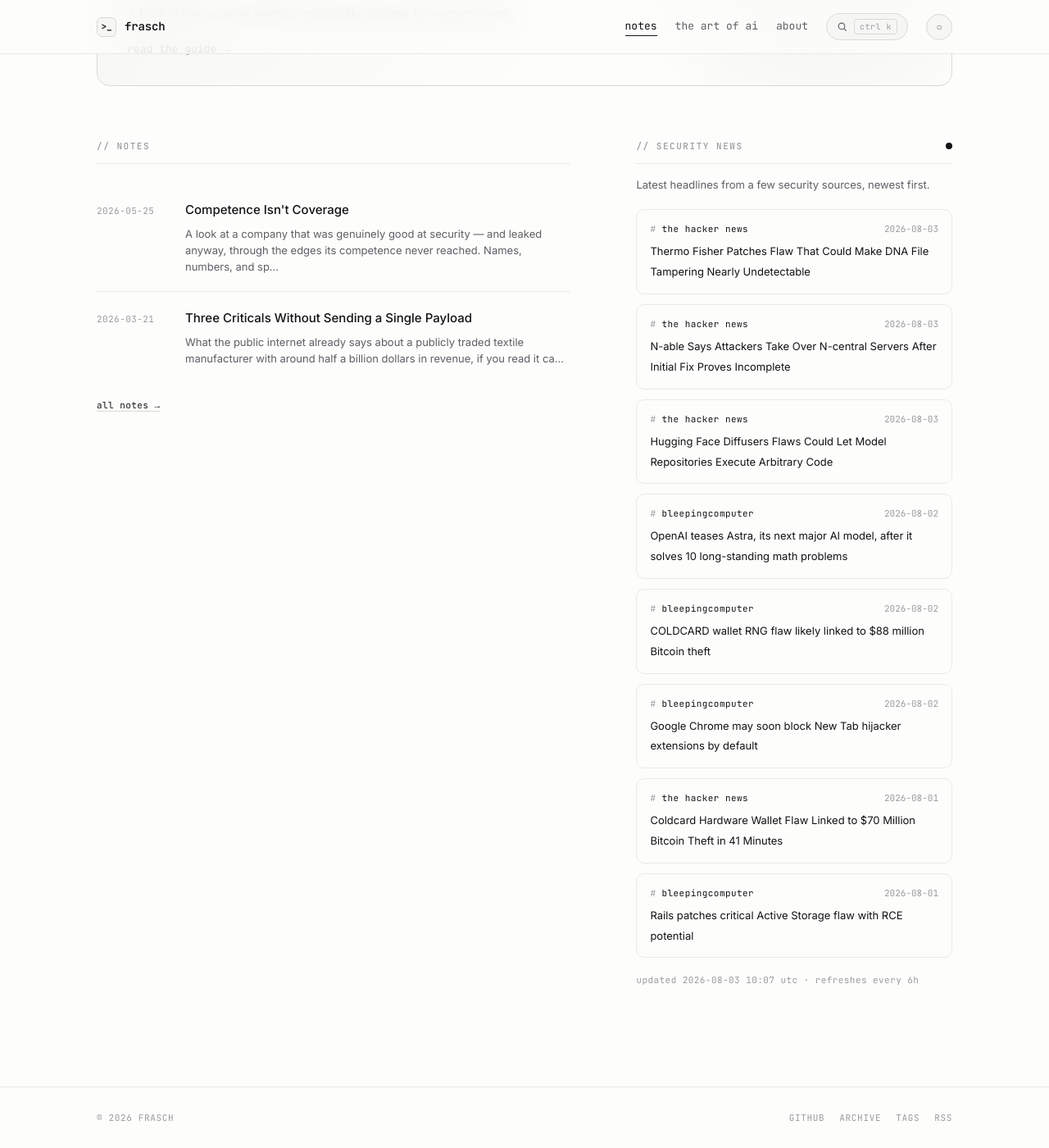
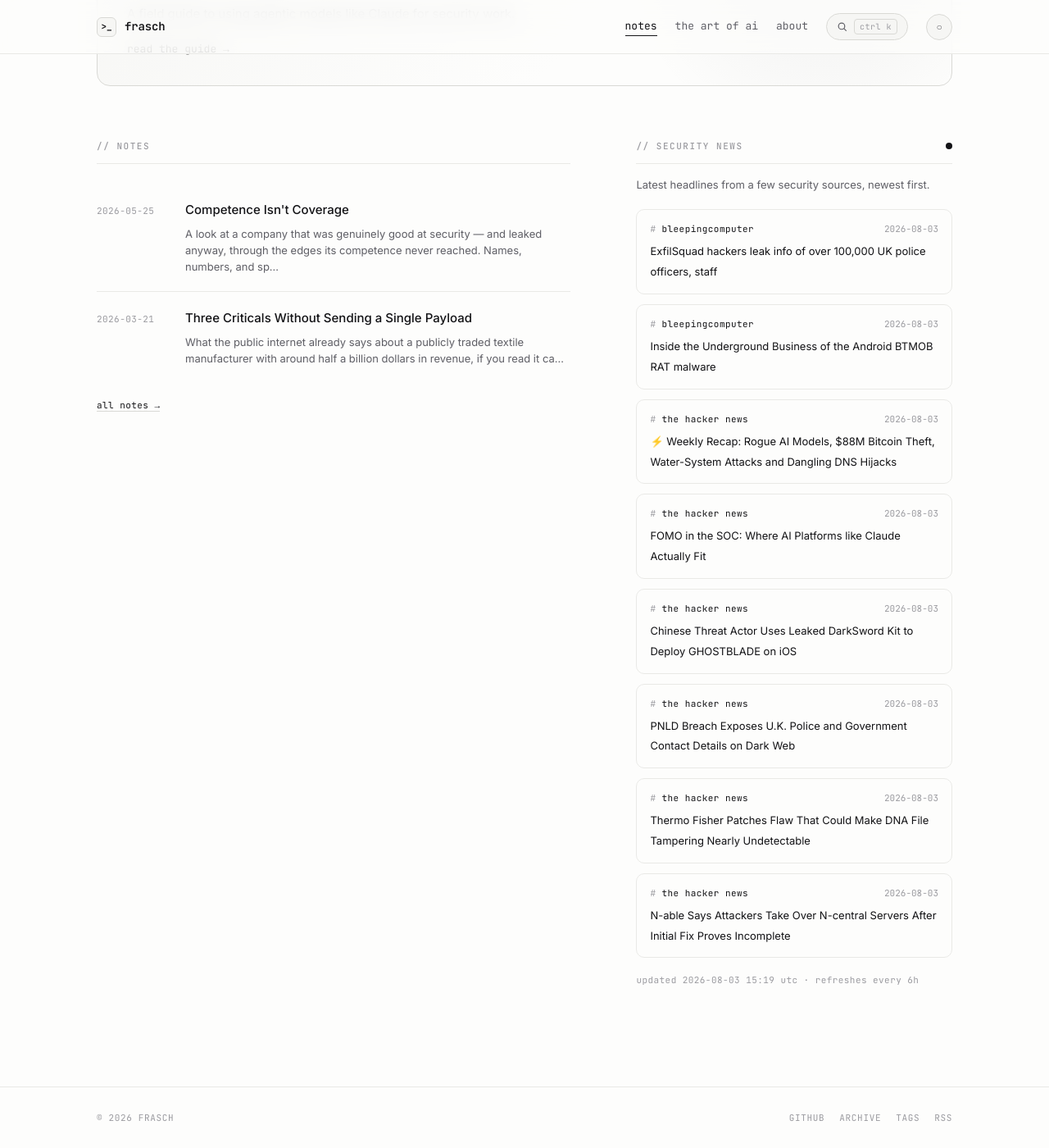
Before and after one commit to whoisfrasch/frasch, a Jekyll site: the page built from index.html, in a window 1280 px wide and 1400 px high, scrolled down 615 px. Shown: the whole window at 82% size. Built offline with Jekyll 4.4.1, drawn with Linux system fonts in a browser that asks for light colours.

Commit message:
Refresh security news feed

```diff
--- a/_data/news.json
+++ b/_data/news.json
@@ -1,6 +1,42 @@
 {
-  "updated": "2026-08-03T10:07:28Z",
+  "updated": "2026-08-03T15:19:19Z",
   "items": [
+    {
+      "source": "bleepingcomputer",
+      "title": "ExfilSquad hackers leak info of over 100,000 UK police officers, staff",
+      "link": "https://www.bleepingcomputer.com/news/security/exfilsquad-hackers-leak-info-of-over-100-000-uk-police-officers-staff/",
+      "date": "2026-08-03T15:04:39Z"
+    },
+    {
+      "source": "bleepingcomputer",
+      "title": "Inside the Underground Business of the Android BTMOB RAT malware",
+      "link": "https://www.bleepingcomputer.com/news/security/inside-the-underground-business-of-btmob-rat/",
+      "date": "2026-08-03T14:45:55Z"
+    },
+    {
+      "source": "the hacker news",
+      "title": "⚡ Weekly Recap: Rogue AI Models, $88M Bitcoin Theft, Water-System Attacks and Dangling DNS Hijacks",
+      "link": "https://thehackernews.com/2026/08/weekly-recap-rogue-ai-models-88m.html",
+      "date": "2026-08-03T14:03:11Z"
+    },
+    {
+      "source": "the hacker news",
+      "title": "FOMO in the SOC: Where AI Platforms like Claude Actually Fit",
+      "link": "https://thehackernews.com/2026/08/fomo-in-soc-where-ai-platforms-like.html",
+      "date": "2026-08-03T11:30:00Z"
+    },
+    {
+      "source": "the hacker news",
+      "title": "Chinese Threat Actor Uses Leaked DarkSword Kit to Deploy GHOSTBLADE on iOS",
+      "link": "https://thehackernews.com/2026/08/chinese-threat-actor-uses-leaked.html",
+      "date": "2026-08-03T10:49:06Z"
+    },
+    {
+      "source": "the hacker news",
+      "title": "PNLD Breach Exposes U.K. Police and Government Contact Details on Dark Web",
+      "link": "https://thehackernews.com/2026/08/pnld-breach-exposes-uk-police-and.html",
+      "date": "2026-08-03T09:13:56Z"
+    },
     {
       "source": "the hacker news",
       "title": "Thermo Fisher Patches Flaw That Could Make DNA File Tampering Nearly Undetectable",
@@ -12,42 +48,6 @@
       "title": "N-able Says Attackers Take Over N-central Servers After Initial Fix Proves Incomplete",
       "link": "https://thehackernews.com/2026/08/n-able-says-attackers-take-over-n.html",
       "date": "2026-08-03T06:41:46Z"
-    },
-    {
-      "source": "the hacker news",
-      "title": "Hugging Face Diffusers Flaws Could Let Model Repositories Execute Arbitrary Code",
-      "link": "https://thehackernews.com/2026/08/hugging-face-diffusers-flaws-could-let.html",
-      "date": "2026-08-03T06:40:31Z"
-    },
-    {
-      "source": "bleepingcomputer",
-      "title": "OpenAI teases Astra, its next major AI model, after it solves 10 long-standing math problems",
-      "link": "https://www.bleepingcomputer.com/news/artificial-intelligence/openai-teases-astra-its-next-major-ai-model-after-it-solves-10-long-standing-math-problems/",
-      "date": "2026-08-02T22:31:41Z"
-    },
-    {
-      "source": "bleepingcomputer",
-      "title": "COLDCARD wallet RNG flaw likely linked to $88 million Bitcoin theft",
-      "link": "https://www.bleepingcomputer.com/news/security/coldcard-wallet-rng-flaw-likely-linked-to-88-million-bitcoin-theft/",
-      "date": "2026-08-02T21:14:29Z"
-    },
-    {
-      "source": "bleepingcomputer",
-      "title": "Google Chrome may soon block New Tab hijacker extensions by default",
-      "link": "https://www.bleepingcomputer.com/news/google/google-chrome-may-soon-block-new-tab-hijacker-extensions-by-default/",
-      "date": "2026-08-02T14:17:16Z"
-    },
-    {
-      "source": "the hacker news",
-      "title": "Coldcard Hardware Wallet Flaw Linked to $70 Million Bitcoin Theft in 41 Minutes",
-      "link": "https://thehackernews.com/2026/08/coldcard-hardware-wallet-flaw-linked-to.html",
-      "date": "2026-08-01T17:17:22Z"
-    },
-    {
-      "source": "bleepingcomputer",
-      "title": "Rails patches critical Active Storage flaw with RCE potential",
-      "link": "https://www.bleepingcomputer.com/news/security/rails-patches-critical-active-storage-flaw-with-rce-potential/",
-      "date": "2026-08-01T14:20:30Z"
     }
   ]
 }
```
